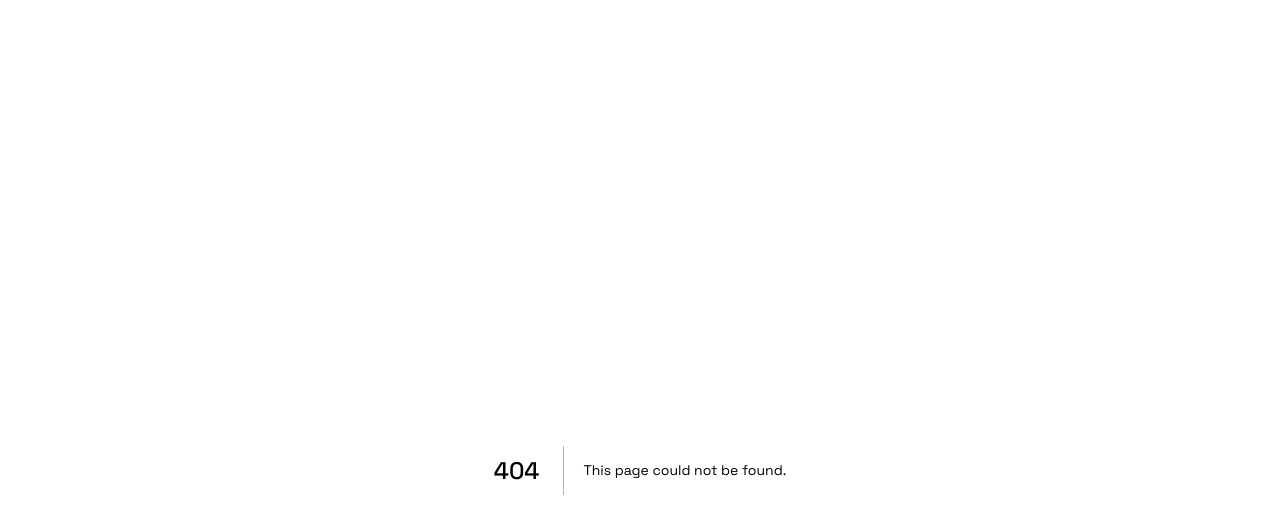
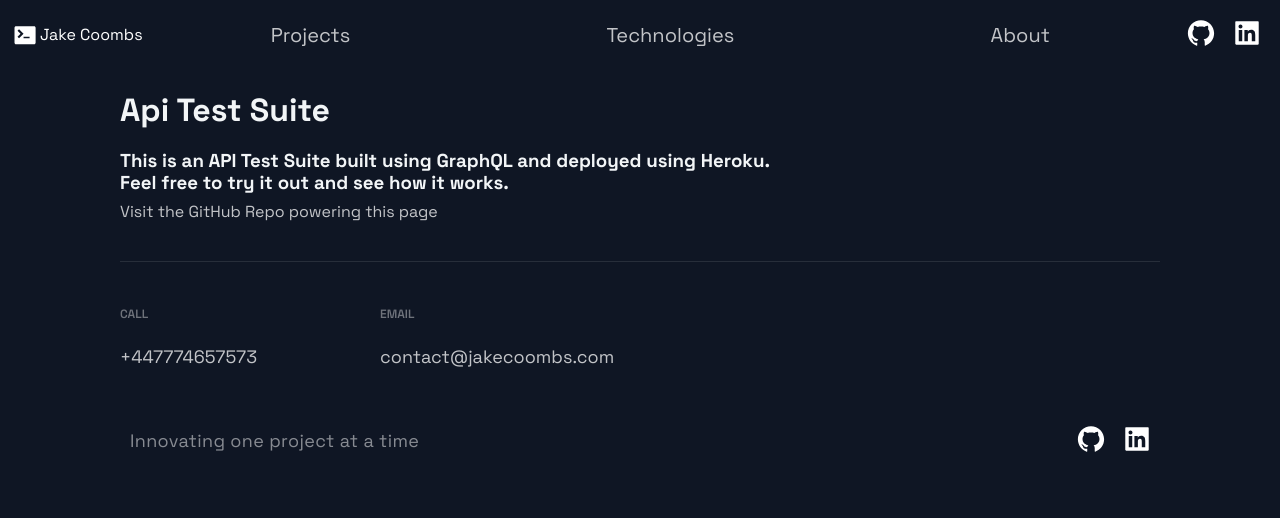
Before and after one commit to jakecoombs/personal-portfolio, a Next.js app: page /api-test-suite in a window 1280 px wide. Before the commit this address had no page. Shown: the top 518 px of the page. Built offline with nearby package versions, Linux system fonts and the light colour scheme.

Commit message:
Reorganise structure Add api-test-suite page Add ArrowLink

```diff
--- /dev/null
+++ b/src/components/atoms/LinkItem.tsx
@@ -0,0 +1,14 @@
+import styled from "styled-components";
+
+export const LinkItem = styled.a`
+  text-decoration: none;
+  color: rgba(255, 255, 255, 0.75);
+  transition: 0.3s ease;
+  position: relative;
+  left: 0;
+
+  &:hover {
+    color: #fff;
+    left: 6px;
+  }
+`;
--- /dev/null
+++ b/src/components/molecules/ArrowLink.tsx
@@ -0,0 +1,20 @@
+import styled from "styled-components";
+import { LinkItem } from "../atoms/LinkItem";
+
+interface IProps {
+  url: string;
+  text: string;
+}
+
+export const ArrowLink = ({ url, text }: IProps) => {
+  return (
+    <ArrowLinkContainer>
+      <LinkItem href={url}>{text}</LinkItem>
+      {/* Add arrow image here */}
+    </ArrowLinkContainer>
+  );
+};
+
+const ArrowLinkContainer = styled.div`
+  padding: 10px 0;
+`;
--- a/src/components/Footer/Footer.tsx
+++ b/src/components/organisms/Footer/Footer.tsx
@@ -5,7 +5,7 @@ import {
   CompanyContainer,
   FooterWrapper,
   LinkColumn,
-  LinkItem,
+  FooterLink,
   LinkList,
   LinkTitle,
   Slogan,
@@ -19,13 +19,13 @@ export const Footer = () => {
       <LinkList>
         <LinkColumn>
           <LinkTitle>Call</LinkTitle>
-          <LinkItem href="tel:+447774657573">+447774657573</LinkItem>
+          <FooterLink href="tel:+447774657573">+447774657573</FooterLink>
         </LinkColumn>
         <LinkColumn>
           <LinkTitle>Email</LinkTitle>
-          <LinkItem href="mailto:contact@jakecoombs.com">
+          <FooterLink href="mailto:contact@jakecoombs.com">
             contact@jakecoombs.com
-          </LinkItem>
+          </FooterLink>
         </LinkColumn>
       </LinkList>
       <SocialIconsContainer>
--- a/src/components/Footer/FooterStyles.tsx
+++ b/src/components/organisms/Footer/FooterStyles.tsx
@@ -1,4 +1,5 @@
 import styled from "styled-components";
+import { LinkItem } from "../../atoms/LinkItem";
 
 export const FooterWrapper = styled.section`
   width: calc(100vw - 96px);
@@ -13,19 +14,10 @@ export const FooterWrapper = styled.section`
   }
 `;
 
-export const LinkItem = styled.a`
+export const FooterLink = styled(LinkItem)`
   font-size: 18px;
   line-height: 30px;
-  color: rgba(255, 255, 255, 0.75);
   margin-bottom: 16px;
-  transition: 0.3s ease;
-  position: relative;
-  left: 0;
-
-  &:hover {
-    color: #fff;
-    left: 6px;
-  }
 
   @media ${(props) => props.theme.breakpoints.md} {
     font-size: 16px;
--- a/src/pages/_app.js
+++ b/src/pages/_app.js
@@ -1,6 +1,6 @@
 import styled from "styled-components";
-import { Footer } from "../components/Footer/Footer";
-import { Header } from "../components/Header/Header";
+import { Footer } from "../components/organisms/Footer/Footer";
+import { Header } from "../components/organisms/Header/Header";
 import Theme from "../styles/theme";
 
 export default function App({ Component, pageProps }) {
--- /dev/null
+++ b/src/pages/api-test-suite.tsx
@@ -0,0 +1,18 @@
+import { ArrowLink } from "../components/molecules/ArrowLink";
+
+const ApiTestPage = () => (
+  <>
+    <h1>Api Test Suite</h1>
+    <h3>
+      This is an API Test Suite built using GraphQL and deployed using Heroku.
+      <br />
+      Feel free to try it out and see how it works.
+    </h3>
+    <ArrowLink
+      url="https://github.com/jcoombs235"
+      text="Visit the GitHub Repo powering this page"
+    />
+  </>
+);
+
+export default ApiTestPage;
```
Also changed, not shown: src/components/organisms/Header/Header.tsx (renamed from src/components/Header/Header.tsx), src/components/organisms/Header/HeaderStyles.tsx (renamed from src/components/Header/HeaderStyles.tsx).
